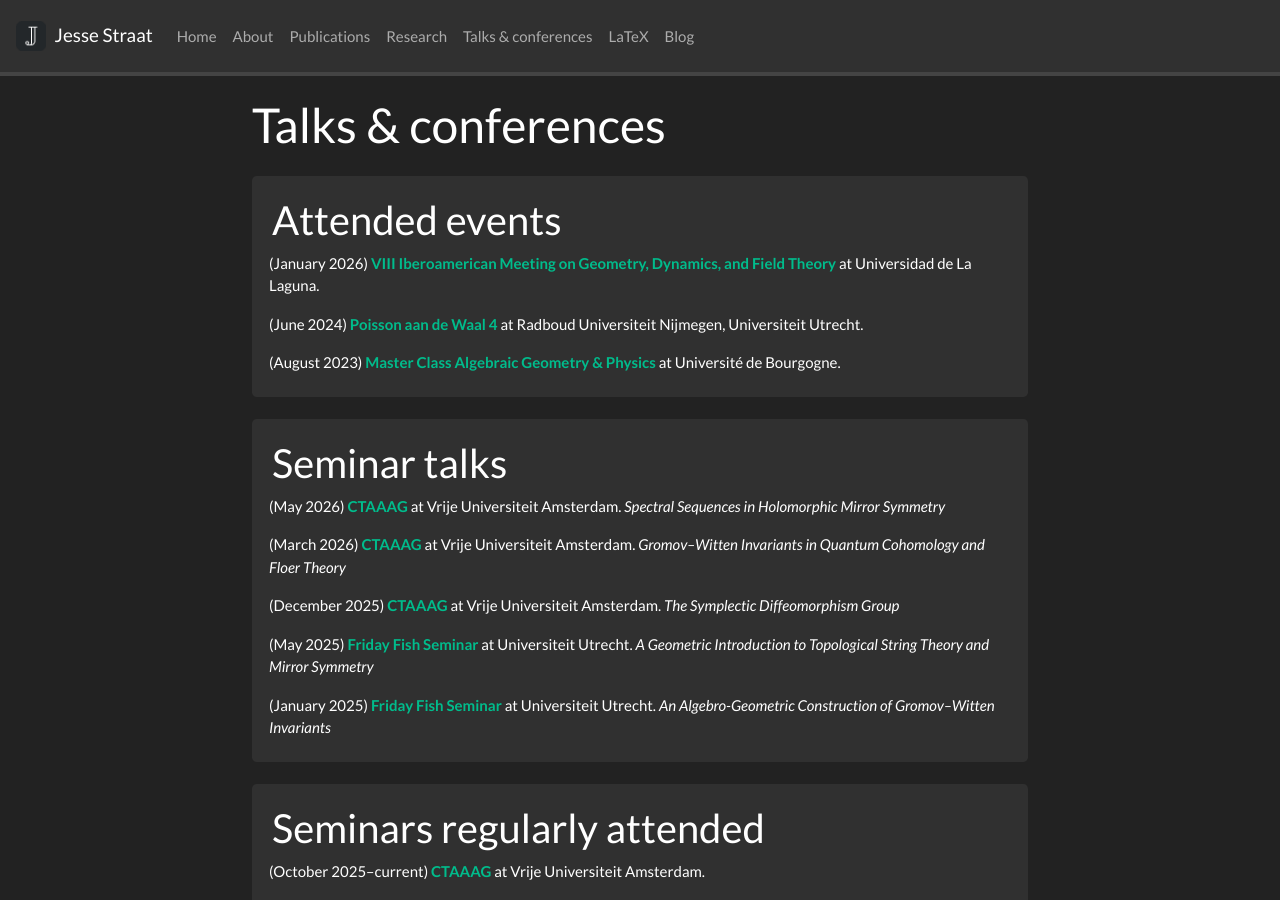
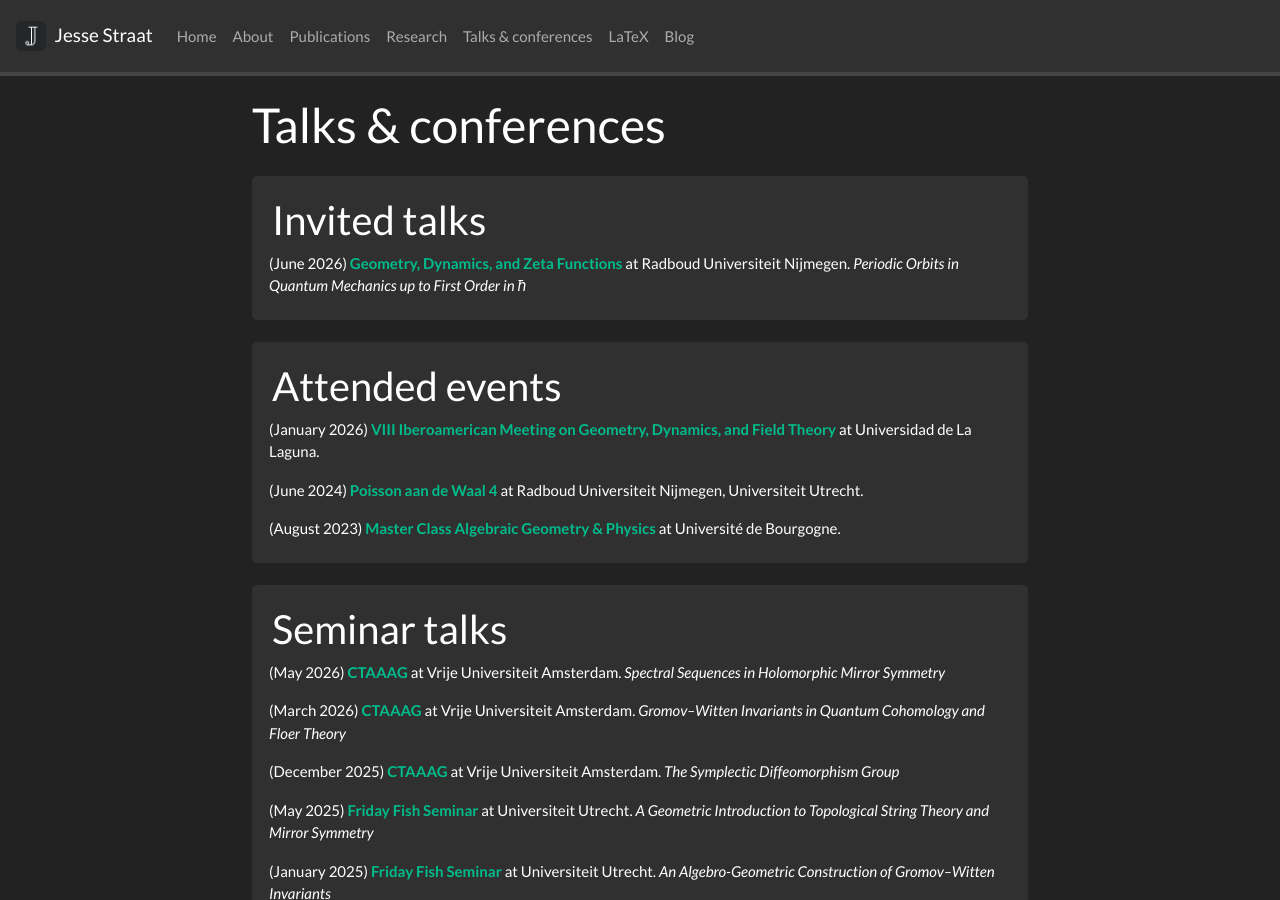
Before and after one commit to JesseStraat/jessestraat.github.io, a Jekyll site: the page built from _pages/talks-conferences.md, in a window 1280 px wide and 900 px high. Built offline with Jekyll 4.4.1, drawn with Linux system fonts in a browser that asks for light colours; nearby versions of some CDN libraries; a style sheet for code colours, icons or effects is not loaded.

Commit message:
Added Radboud conference and new LaTeX packages, updates gitignore

```diff
--- a/_data/talks-conferences.yml
+++ b/_data/talks-conferences.yml
@@ -86,3 +86,11 @@
   location: Vrije Universiteit Amsterdam
   talk_title: Spectral Sequences in Holomorphic Mirror Symmetry
   location: Vrije Universiteit Amsterdam
+- name: Geometry, Dynamics, and Zeta Functions
+  type: conference
+  website: https://indico.imapp.ru.nl/event/342/
+  start_date: 2026-06-17
+  end_date: 2026-06-19
+  role: invited
+  location: Radboud Universiteit Nijmegen
+  talk_title: Periodic Orbits in Quantum Mechanics up to First Order in ħ
--- a/_pages/talks-conferences.md
+++ b/_pages/talks-conferences.md
@@ -3,6 +3,16 @@ title: "Talks & conferences"
 layout: page
 permalink: /talks-conferences/
 ---
+
+<div class="jumbotron">
+<h2>Invited talks</h2>
+{% assign attended_conferences = site.data.talks-conferences | where: "role", "invited" | sort: "start_date" | reverse %}
+{% for entry in attended_conferences %}
+<div class="row">
+  ({{ entry.start_date | date: "%B %Y" }}) <b><a href="{{entry.website}}">{{ entry.name }}</a></b> at {{ entry.location }}.{% if entry.talk_title %} <i>{{entry.talk_title}}</i>{% endif %}
+</div>
+{% endfor %}
+</div>
 
 <div class="jumbotron">
 <h2>Attended events</h2>
```
Also changed, not shown: _pages/latex.md (+14 -0 lines), 1 other file.
